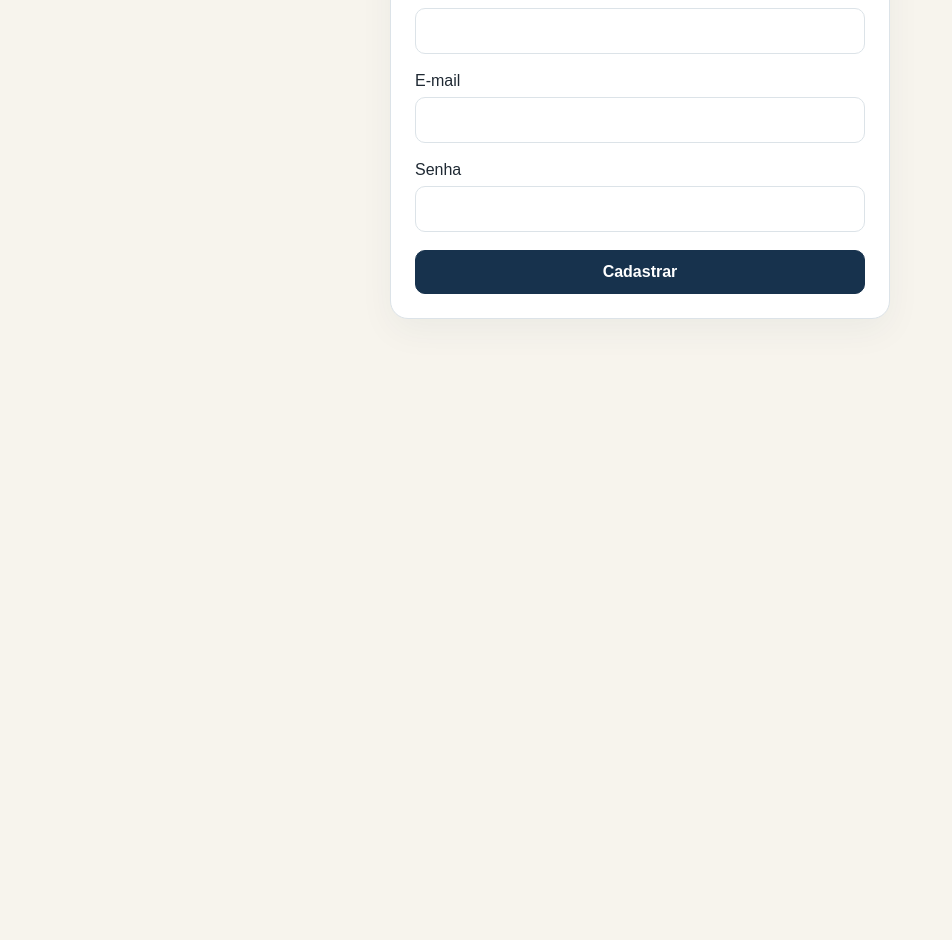
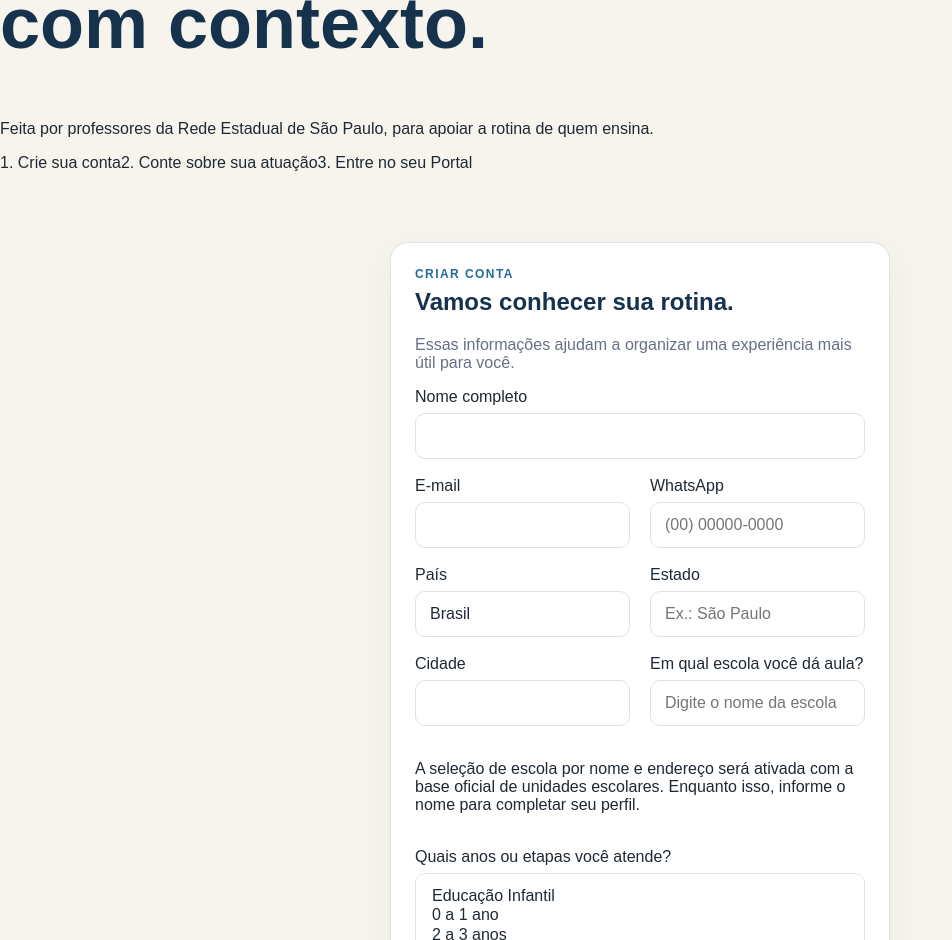
Before and after one commit to contatocentraldocente-debug/central-docente-portal-pro, a Next.js app: page /cadastro in a window 1280 px wide. Shown: the part 160-1100 px from the top of the page, without its empty margins (0-952 px from the left). Before the commit the page ends 800 px from the top, so only its background shows below. Built offline with nearby package versions, Linux system fonts and the light colour scheme.

Commit message:
Amplia cadastro com contexto docente

```diff
--- a/app/cadastro/page.tsx
+++ b/app/cadastro/page.tsx
@@ -1 +1,207 @@
-import {signUp} from "@/app/actions/auth";export default async function Cadastro({searchParams}:{searchParams:Promise<{erro?:string}>}){const p=await searchParams;return <div className="card form"><h2>Criar conta</h2>{p.erro&&<div className="notice">{p.erro}</div>}<form action={signUp}><div className="field"><label>Nome</label><input name="fullName" required/></div><div className="field"><label>E-mail</label><input name="email" type="email" required/></div><div className="field"><label>Senha</label><input name="password" type="password" minLength={8} required/></div><button className="button">Cadastrar</button></form></div>}
+import { signUp } from "@/app/actions/auth";
+
+const etapas = [
+  "Educação Infantil",
+  "0 a 1 ano",
+  "2 a 3 anos",
+  "4 a 5 anos",
+  "1º ano",
+  "2º ano",
+  "3º ano",
+  "4º ano",
+  "5º ano",
+  "6º ano",
+  "7º ano",
+  "8º ano",
+  "9º ano",
+  "[EM] 1ª série",
+  "[EM] 2ª série",
+  "[EM] 3ª série",
+  "Universidade",
+  "Ensino Técnico",
+  "Outras",
+];
+const componentes = [
+  "Língua Portuguesa",
+  "Matemática",
+  "Ciências",
+  "História",
+  "Geografia",
+  "Arte",
+  "Educação Física",
+  "Língua Inglesa",
+  "Componentes do Itinerário Formativo",
+  "Outro componente",
+];
+
+export default async function Cadastro({
+  searchParams,
+}: {
+  searchParams: Promise<{ erro?: string }>;
+}) {
+  const p = await searchParams;
+  return (
+    <main className="onboarding-page">
+      <section className="onboarding-copy">
+        <p className="eyebrow">PORTAL DOCENTE</p>
+        <h1>Seu trabalho pedagógico começa com contexto.</h1>
+        <p>
+          Feita por professores da Rede Estadual de São Paulo, para apoiar a
+          rotina de quem ensina.
+        </p>
+        <div className="onboarding-steps">
+          <span>1. Crie sua conta</span>
+          <span>2. Conte sobre sua atuação</span>
+          <span>3. Entre no seu Portal</span>
+        </div>
+      </section>
+      <section className="card form onboarding-form">
+        <p className="eyebrow">CRIAR CONTA</p>
+        <h2>Vamos conhecer sua rotina.</h2>
+        <p className="muted">
+          Essas informações ajudam a organizar uma experiência mais útil para
+          você.
+        </p>
+        {p.erro && <div className="notice">{p.erro}</div>}
+        <form action={signUp}>
+          <div className="field">
+            <label htmlFor="fullName">Nome completo</label>
+            <input id="fullName" name="fullName" autoComplete="name" required />
+          </div>
+          <div className="form-grid">
+            <div className="field">
+              <label htmlFor="email">E-mail</label>
+              <input
+                id="email"
+                name="email"
+                type="email"
+                autoComplete="email"
+                required
+              />
+            </div>
+            <div className="field">
+              <label htmlFor="whatsapp">WhatsApp</label>
+              <input
+                id="whatsapp"
+                name="whatsapp"
+                inputMode="tel"
+                placeholder="(00) 00000-0000"
+              />
+            </div>
+          </div>
+          <div className="form-grid">
+            <div className="field">
+              <label htmlFor="country">País</label>
+              <input
+                id="country"
+                name="country"
+                defaultValue="Brasil"
+                required
+              />
+            </div>
+            <div className="field">
+              <label htmlFor="state">Estado</label>
+              <input
+                id="state"
+                name="state"
+                placeholder="Ex.: São Paulo"
+                required
+              />
+            </div>
+          </div>
+          <div className="form-grid">
+            <div className="field">
+              <label htmlFor="city">Cidade</label>
+              <input id="city" name="city" required />
+            </div>
+            <div className="field">
+              <label htmlFor="school">Em qual escola você dá aula?</label>
+              <input
+                id="school"
+                name="school"
+                placeholder="Digite o nome da escola"
+              />
+            </div>
+          </div>
+          <p className="field-hint">
+            A seleção de escola por nome e endereço será ativada com a base
+            oficial de unidades escolares. Enquanto isso, informe o nome para
+            completar seu perfil.
+          </p>
+          <div className="field">
+            <label htmlFor="schoolLevels">
+              Quais anos ou etapas você atende?
+            </label>
+            <select
+              id="schoolLevels"
+              name="schoolLevels"
+              multiple
+              required
+              size={6}
+            >
+              {etapas.map((etapa) => (
+                <option key={etapa}>{etapa}</option>
+              ))}
+            </select>
+            <span className="field-hint">
+              Use Ctrl ou Cmd para selecionar mais de uma opção.
+            </span>
+          </div>
+          <div className="field">
+            <label htmlFor="subjects">Quais componentes você leciona?</label>
+            <select id="subjects" name="subjects" multiple required size={6}>
+              {componentes.map((componente) => (
+                <option key={componente}>{componente}</option>
+              ))}
+            </select>
+            <span className="field-hint">
+              Base comum e itinerário formativo podem ser selecionados juntos.
+            </span>
+          </div>
+          <div className="form-grid">
+            <div className="field">
+              <label htmlFor="password">Senha</label>
+              <input
+                id="password"
+                name="password"
+                type="password"
+                minLength={8}
+                autoComplete="new-password"
+                required
+              />
+            </div>
+            <div className="field">
+              <label htmlFor="confirmation">Confirmar senha</label>
+              <input
+                id="confirmation"
+                name="confirmation"
+                type="password"
+                minLength={8}
+                autoComplete="new-password"
+                required
+              />
+            </div>
+          </div>
+          <label className="check">
+            <input name="whatsappConsent" type="checkbox" />
+            <span>
+              Quero receber o convite da Comunidade Central Docente e
+              comunicações no WhatsApp. Posso cancelar a qualquer momento.
+            </span>
+          </label>
+          <label className="check">
+            <input name="privacyConsent" type="checkbox" required />
+            <span>
+              Li e concordo com a Política de Privacidade e os Termos de Uso.
+            </span>
+          </label>
+          <button className="button">Criar minha conta</button>
+        </form>
+        <p className="form-links">
+          <a href="/login">Já tenho conta</a>
+          <a href="/recuperar-senha">Esqueci minha senha</a>
+        </p>
+      </section>
+    </main>
+  );
+}
```
